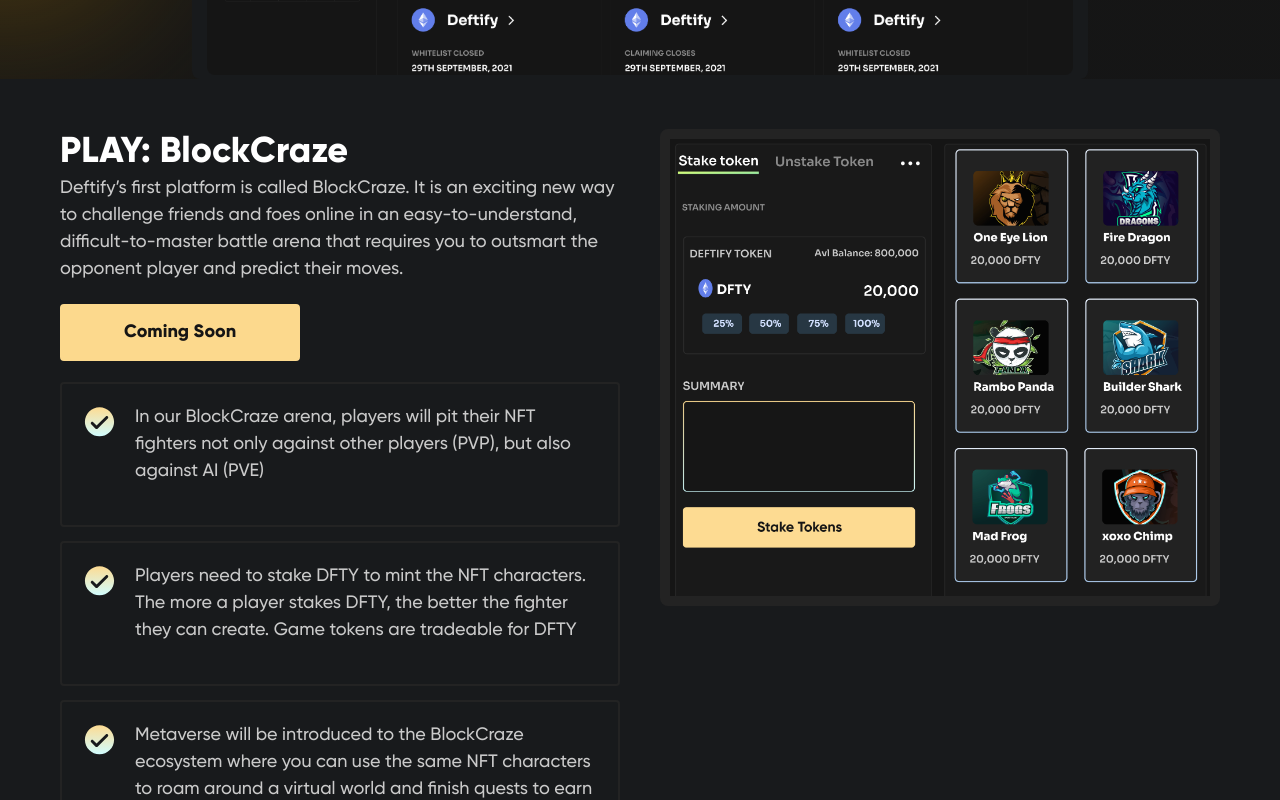
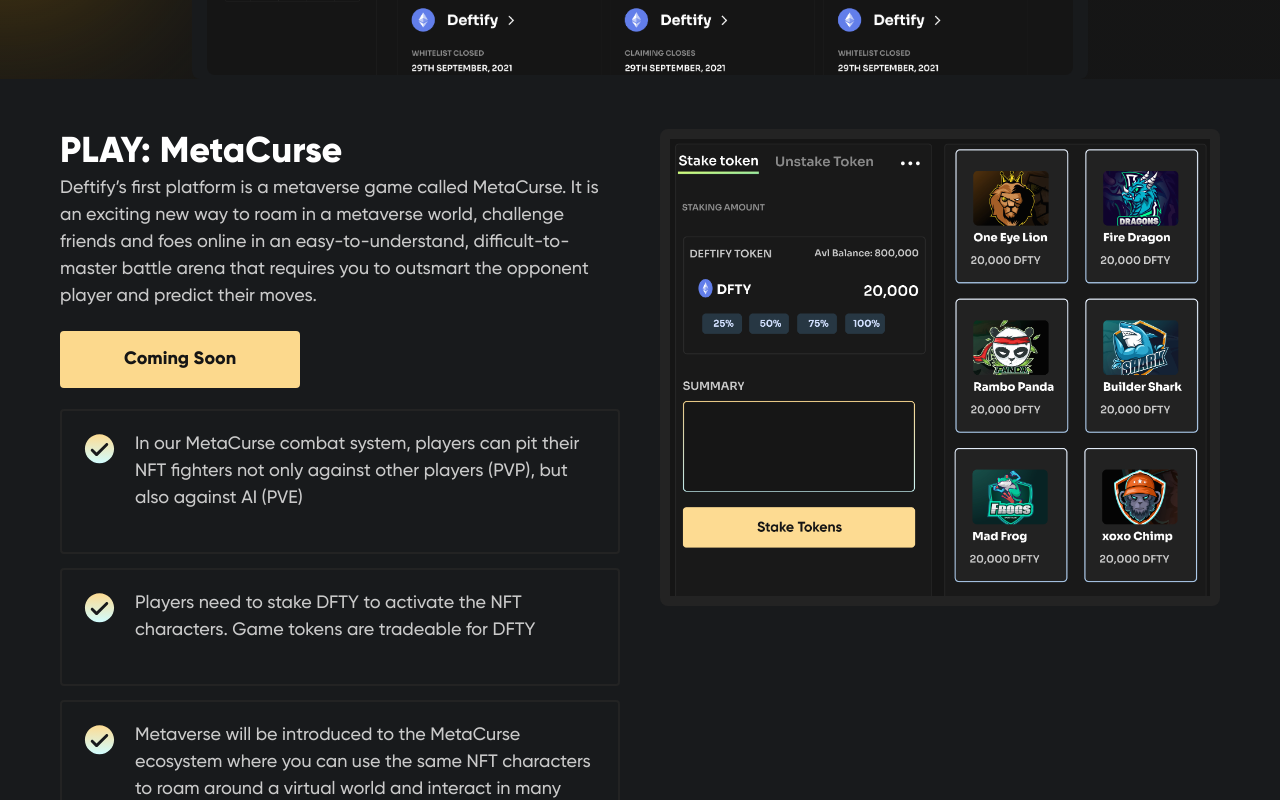
Before and after one commit to KvNGCzA/Official-Website, a React (Create React App) app: page / in a window 1280 px wide. Shown: the part 1100-1900 px from the top of the page. Built offline with nearby package versions, Linux system fonts and the light colour scheme; a web font is replaced by a local one.

Commit message:
Update index.tsx

```diff
--- a/src/pages/Home/index.tsx
+++ b/src/pages/Home/index.tsx
@@ -85,11 +85,11 @@ export const Home = (props: Props) => {
         <FeaturesGrid>
           <div>
             <Text color="#fff" fontSize={36} fontWeight={800}>
-              PLAY: BlockCraze
+              PLAY: MetaCurse
             </Text>
 
             <Text fontWeight={500}>
-              Deftify’s first platform is called BlockCraze. It is an exciting new way to challenge friends and foes
+              Deftify’s first platform is a metaverse game called MetaCurse. It is an exciting new way to roam in a metaverse world, challenge friends and foes
               online in an easy-to-understand, difficult-to-master battle arena that requires you to outsmart the
               opponent player and predict their moves.
             </Text>
@@ -100,9 +100,9 @@ export const Home = (props: Props) => {
 
             <CustomList
               data={[
-                "In our BlockCraze arena, players will pit their NFT fighters not only against other players (PVP), but also against AI (PVE)",
-                "Players need to stake DFTY to mint the NFT characters. The more a player stakes DFTY, the better the fighter they can create. Game tokens are tradeable for DFTY",
-                "Metaverse will be introduced to the BlockCraze ecosystem where you can use the same NFT characters to roam around a virtual world and finish quests to earn tokens",
+                "In our MetaCurse combat system, players can pit their NFT fighters not only against other players (PVP), but also against AI (PVE)",
+                "Players need to stake DFTY to activate the NFT characters. Game tokens are tradeable for DFTY",
+                "Metaverse will be introduced to the MetaCurse ecosystem where you can use the same NFT characters to roam around a virtual world and interact in many different ways",
               ]}
             />
           </div>
```
